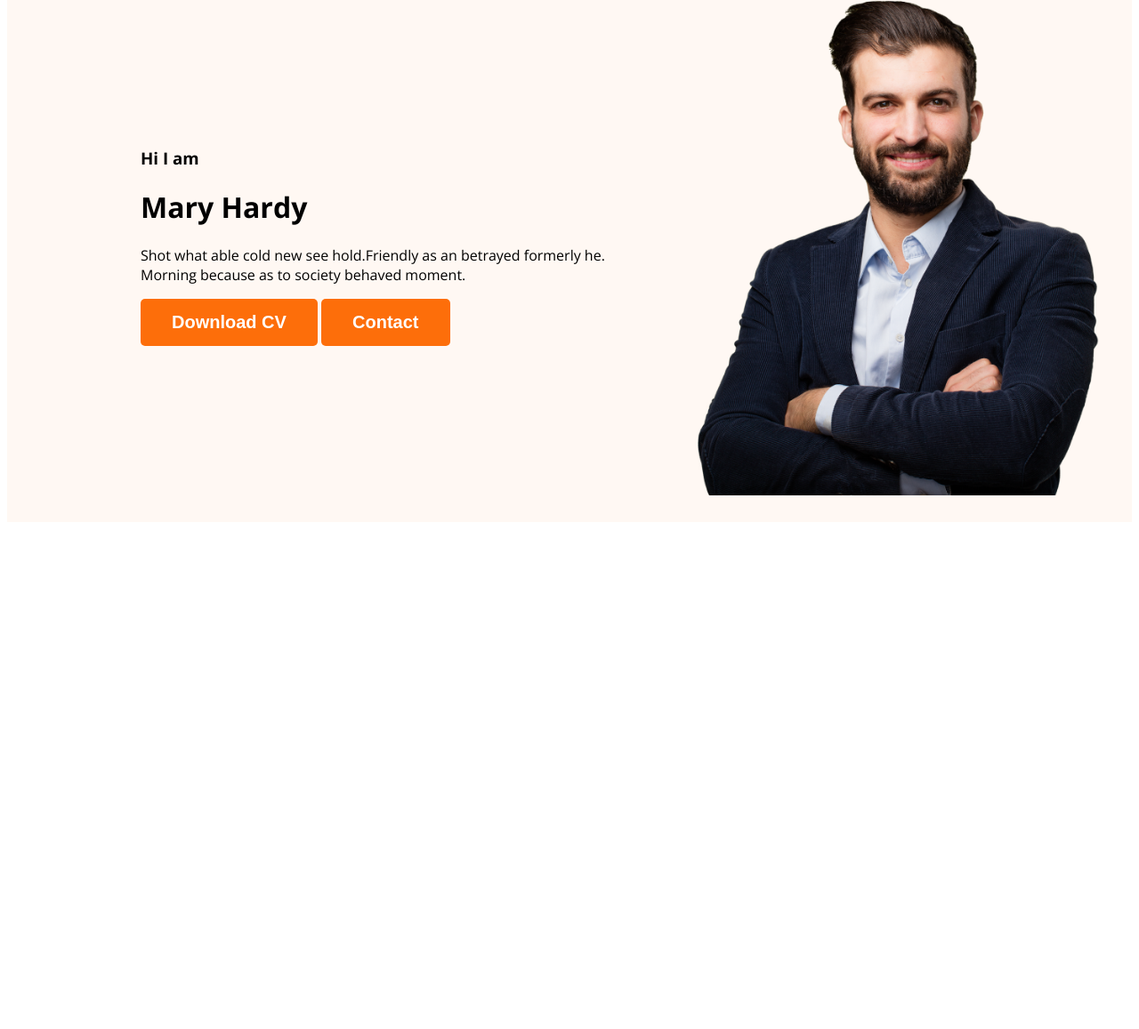
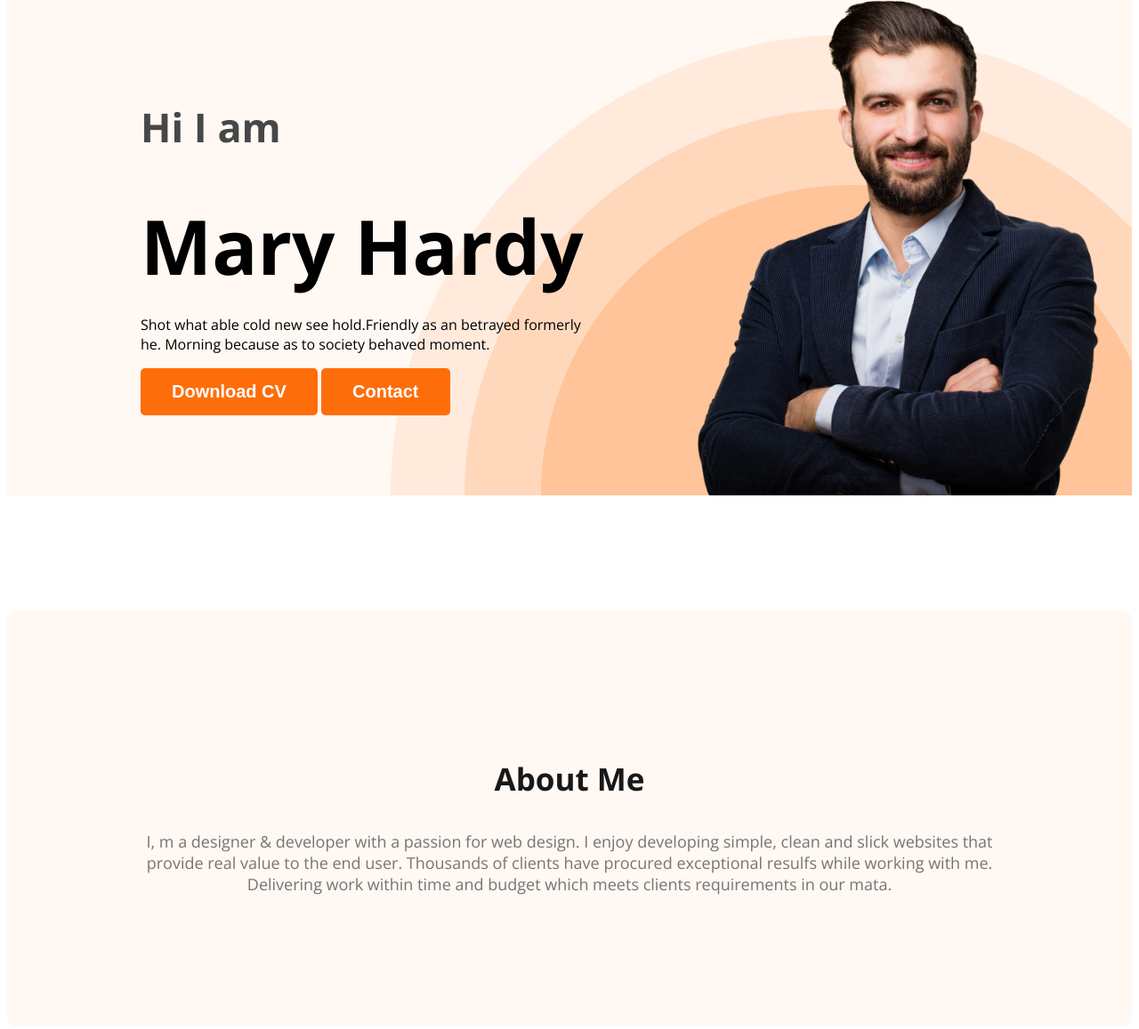
Before and after one commit to Hamid5060/First-Web-Developer-Portfolio, a plain HTML site: page index.html in a window 1280 px wide. Shown: the part 145-1302 px from the top of the page at 89% size. Before the commit the page ends 800 px from the top, so only its background shows below. Drawn offline with nearby package versions, Linux system fonts and the light colour scheme.

Commit message:
about section created

```diff
--- a/Styles/portfolio.css
+++ b/Styles/portfolio.css
@@ -19,6 +19,19 @@ body {
     font-weight: 700;
     padding: 15px 35px;
 
+}
+
+.section-title {
+    color: #181818;
+    text-align: center;
+    font-size: 35px;
+    font-weight: 700;
+}
+
+.section-description {
+    color: #757575;
+    text-align: center;
+    font-size: 18px;
 }
 
 /* nav related styles */
@@ -49,15 +62,47 @@ nav a {
     text-decoration: none;
     color: #181818;
 }
+
 /* header related styles */
-.header{
+.header {
     background-color: #FFF8F3;
+    background-image: url('../images/header_bg.png');
+    background-repeat: no-repeat;
+    background-position: bottom right;
 }
-.banner{
-    padding: 30px 30px 30px 150px;
+
+.banner {
+    padding: 30px 30px 0px 150px;
     display: flex;
     align-items: center;
+    justify-content: space-between;
 }
-.banner .profile-picture{
-width: 500px;
+
+.banner-content {
+    max-width: 500px;
 }
+
+.banner .profile-picture {
+    width: 500px;
+}
+
+.banner-greeting {
+    font-size: 45px;
+    color: #474747;
+}
+
+.banner-title {
+    font-size: 85px;
+    font-weight: 700;
+    margin-top: 5px;
+    margin-bottom: 20px;
+}
+
+/* Main Section styles */
+/* About Section styles */
+.about {
+    padding: 130px;
+    border-radius: 10px;
+    background: #FFF8F3;
+    margin: 130px 0;
+}
--- a/index.html
+++ b/index.html
@@ -23,7 +23,7 @@
         <div class="banner-content">
             <h3 class="banner-greeting">Hi I am</h3>
             <h1 class="banner-title">Mary Hardy</h1>
-            <p>Shot what able cold new see hold.Friendly as an betrayed formerly he. Morning because as to society behaved moment.</p>
+            <p class="banner-description">Shot what able cold new see hold.Friendly as an betrayed formerly he. Morning because as to society behaved moment.</p>
          <button class="btn-primary">Download CV</button>
          <button class="btn-primary">Contact</button>
         </div>
@@ -31,6 +31,11 @@
     </div>
     </header>
     <main>
+        <section class="about">
+         <h3 class="section-title">About Me</h3>
+         <p class="section-description">I, m a designer & developer with a passion for web design. I enjoy developing simple, clean and slick websites that provide real value to the end user.
+            Thousands of clients have procured exceptional resulfs while working with me. Delivering work within time and budget which meets clients requirements in our mata.</p>
+        </section>
 
     </main>
     <footer>
```
